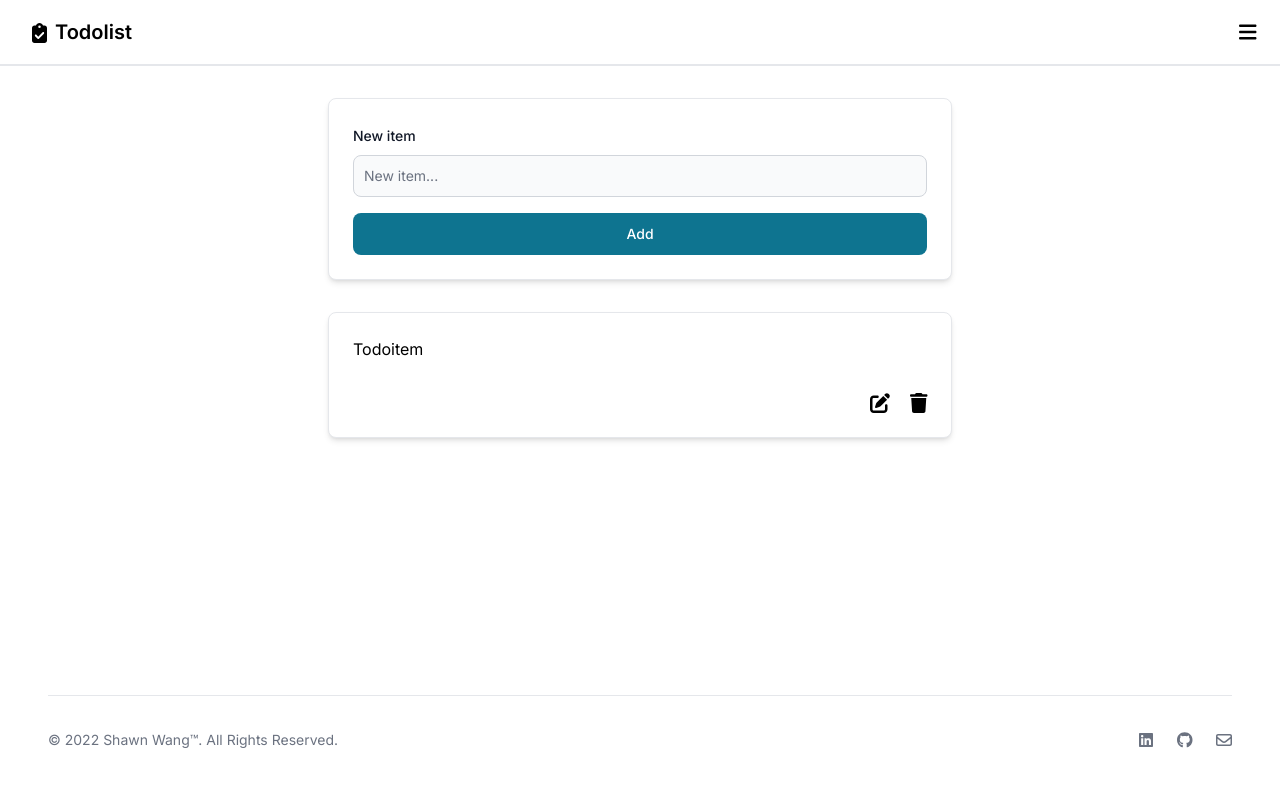
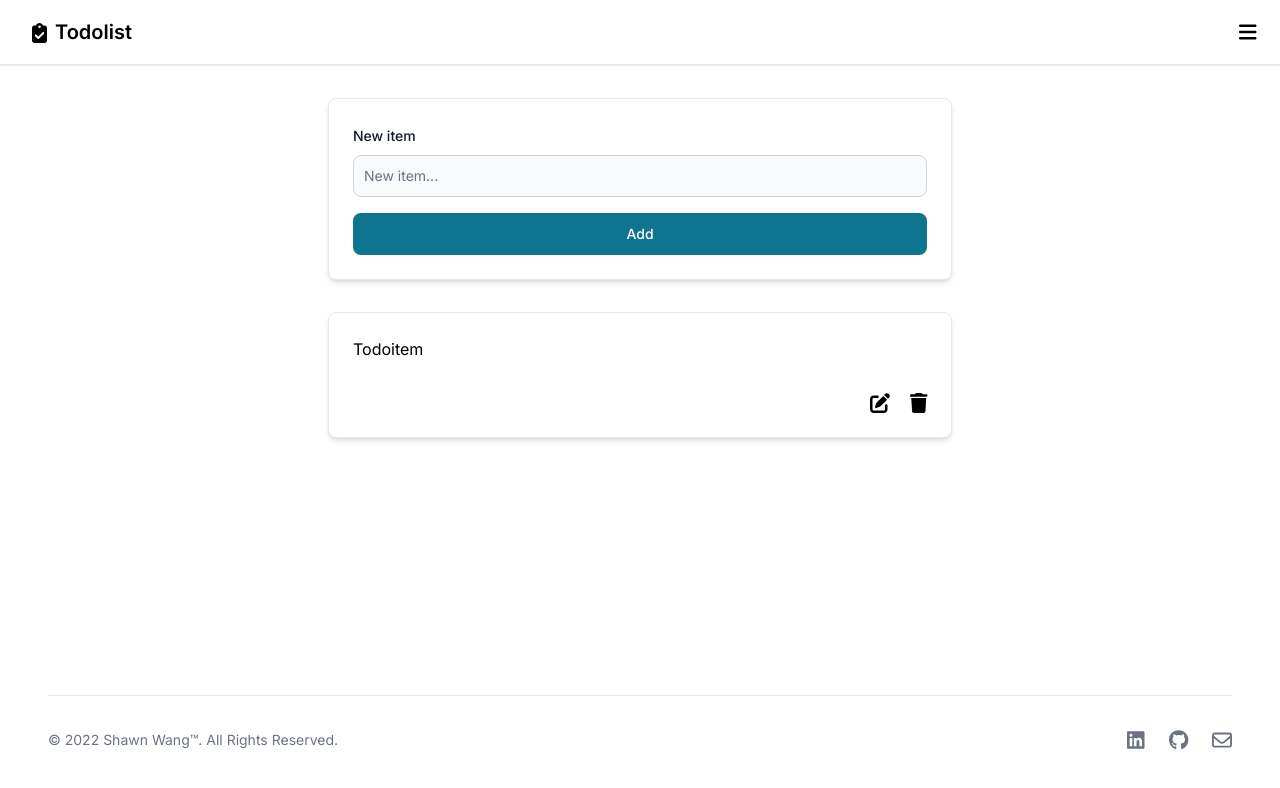
Before and after one commit to shawn8728/todolist, a Next.js app: page / in a window 1280 px wide. Shown: the top 788 px of the page. Built offline with nearby package versions, Linux system fonts and the light colour scheme.

Commit message:
Update icon size

```diff
--- a/components/Footer.jsx
+++ b/components/Footer.jsx
@@ -22,21 +22,21 @@ export default function Footer() {
               target="_blank"
               className="text-gray-500 hover:text-gray-900 dark:hover:text-white"
             >
-              <FontAwesomeIcon icon={faLinkedin} />
+              <FontAwesomeIcon icon={faLinkedin} size="lg" />
             </a>
             <a
               href="https://github.com/shawn8728"
               target="_blank"
               className="text-gray-500 hover:text-gray-900 dark:hover:text-white"
             >
-              <FontAwesomeIcon icon={faGithub} />
+              <FontAwesomeIcon icon={faGithub} size="lg" />
             </a>
             <a
               href="#"
               target="_blank"
               className="text-gray-500 hover:text-gray-900 dark:hover:text-white"
             >
-              <FontAwesomeIcon icon={faEnvelope} />
+              <FontAwesomeIcon icon={faEnvelope} size="lg" />
             </a>
           </div>
         </div>
```
